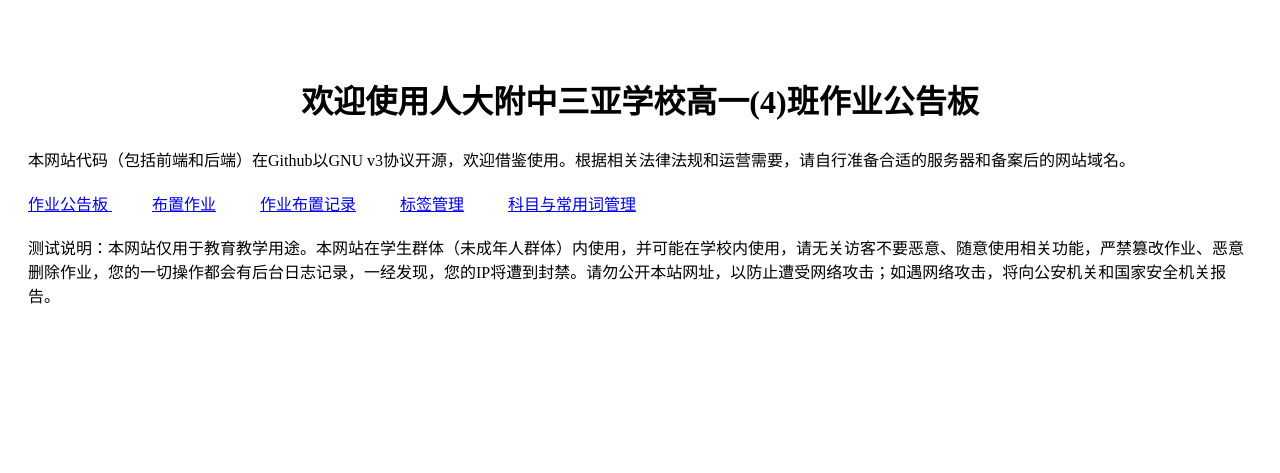
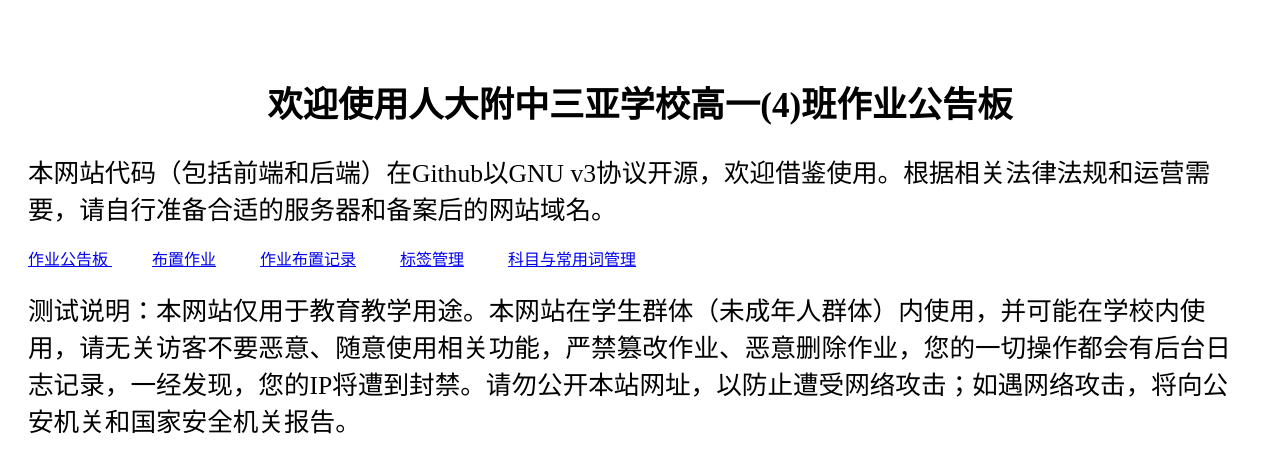
Before and after one commit to DongSX1217/HomeworkBoard, a Flask app: page / in a window 1280 px wide. Shown: the top 473 px of the page. Run offline with Flask 3, Linux system fonts and the light colour scheme.

Commit message:
style: home page

```diff
--- a/templates/home.html
+++ b/templates/home.html
@@ -6,9 +6,11 @@
                 text-align: center;
                 margin-top: 6%;
                 margin-bottom: 2%;
+                font-size: 2.2em;
             }
             p{
                 margin:20px;
+                font-size: 1.6em;
             }
             a{
                 margin:20px;
```
